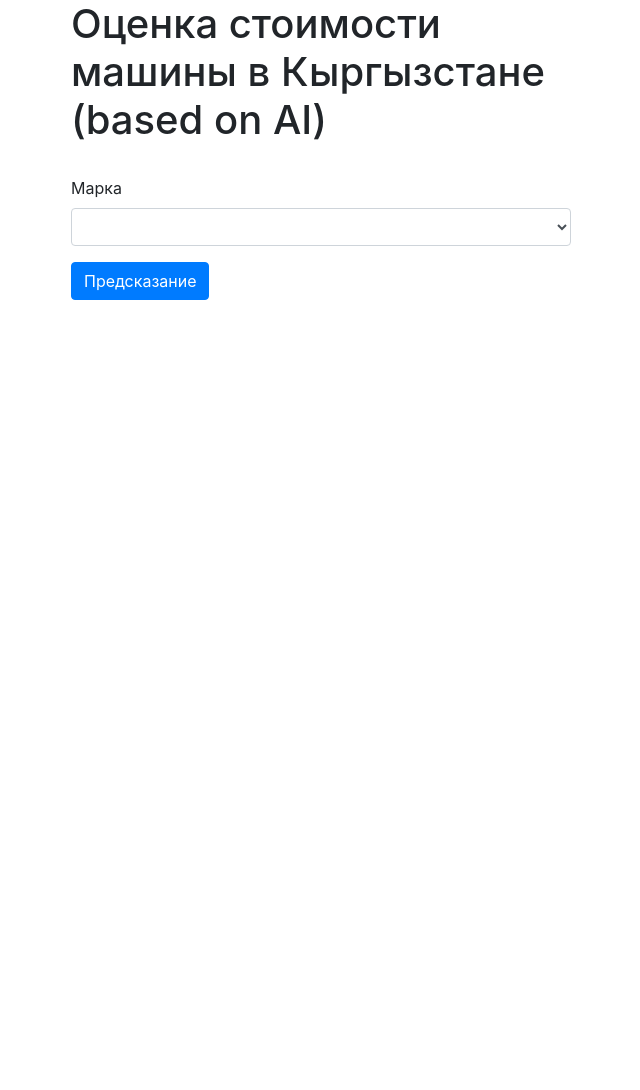
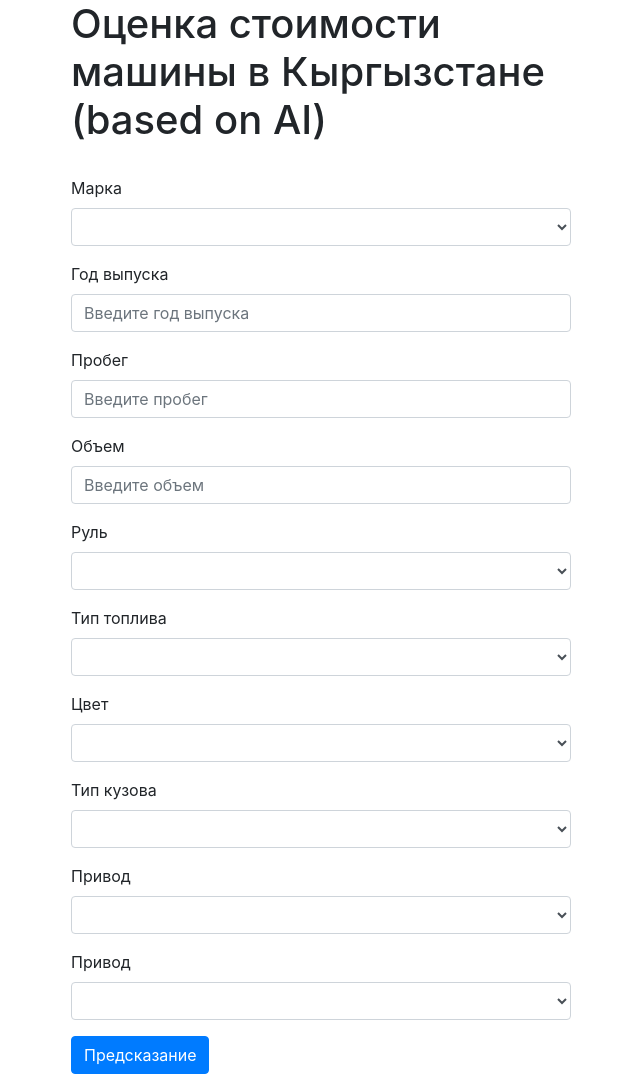
Before and after one commit to Danchesko/car-price-ML, a Flask app: page / in a window 1280 px wide. Shown: the whole page, without its empty margins (319-959 px from the left). Before the commit the page ends 300 px from the top, so only its background shows below. Run offline with Flask 2, Linux system fonts and the light colour scheme; lists and menus that the app fills with data are empty; parts of the project's set-up code (start-up, migrations or seed data) failed here and were passed over; some libraries are stand-ins or nearby versions.

Commit message:
update index.html

```diff
--- a/src/templates/index.html
+++ b/src/templates/index.html
@@ -8,13 +8,6 @@
     <title>Car price prediction</title>
     <meta name="description" content="Car price prediction">
     <meta name="author" content="Daniiar Berdikulov">
-    <script src="https://code.jquery.com/jquery-3.3.1.slim.min.js" integrity="sha384-q8i/X+965DzO0rT7abK41JStQIAqVgRVzpbzo5smXKp4YfRvH+8abtTE1Pi6jizo"
-        crossorigin="anonymous"></script>
-    <script src="https://cdnjs.cloudflare.com/ajax/libs/popper.js/1.14.3/umd/popper.min.js" integrity="sha384-ZMP7rVo3mIykV+2+9J3UJ46jBk0WLaUAdn689aCwoqbBJiSnjAK/l8WvCWPIPm49"
-        crossorigin="anonymous"></script>
-    <script src="https://stackpath.bootstrapcdn.com/bootstrap/4.1.1/js/bootstrap.min.js" integrity="sha384-smHYKdLADwkXOn1EmN1qk/HfnUcbVRZyYmZ4qpPea6sjB/pTJ0euyQp0Mk8ck+5T"
-        crossorigin="anonymous"></script>
-
 </head>
 
 
@@ -28,7 +21,43 @@
                 {{ form.brand.label }}<br>
                 {{ form.brand(class_="form-control") }}
             </div>
-            {{ form.submit(class_='btn btn-primary' )}}
+            <div class="form-group">
+                {{ form.year.label }}<br>
+                {{ form.year(class_="form-control", placeholder='Введите год выпуска') }}
+            </div>
+            <div class="form-group">
+                {{ form.mileage.label }}<br>
+                {{ form.mileage(class_="form-control", placeholder='Введите пробег') }}
+            </div>
+            <div class="form-group">
+                {{ form.capacity.label }}<br>
+                {{ form.capacity(class_="form-control", placeholder='Введите объем') }}
+            </div>
+            <div class="form-group">
+                {{ form.wheel.label }}<br>
+                {{ form.wheel(class_="form-control") }}
+            </div>
+            <div class="form-group">
+                {{ form.fuel.label }}<br>
+                {{ form.fuel(class_="form-control") }}
+            </div>
+            <div class="form-group">
+                {{ form.color.label }}<br>
+                {{ form.color(class_="form-control") }}
+            </div>
+            <div class="form-group">
+                {{ form.carcass.label }}<br>
+                {{ form.carcass(class_="form-control") }}
+            </div>
+            <div class="form-group">
+                {{ form.drive.label }}<br>
+                {{ form.drive(class_="form-control") }}
+            </div>
+            <div class="form-group">
+                {{ form.transmission.label }}<br>
+                {{ form.transmission(class_="form-control") }}
+            </div>
+            {{ form.submit(class_='btn btn-primary')}}
         </form>
     </div>
 </body>
```
